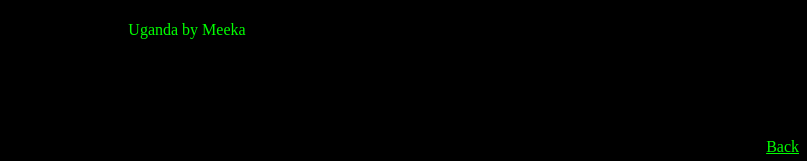
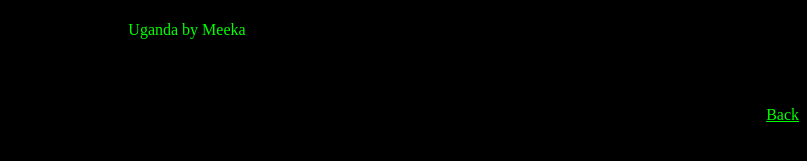
Before and after one commit to LunarTiger/AltspaceVR, a Jekyll site: the page teleportHub/index.html, which Jekyll copies as it is, in a window 1280 px wide. Shown: the part 741-902 px from the top of the page, without its empty margins (473-1280 px from the left). Built offline with Jekyll 4.4.1, drawn with Linux system fonts in a browser that asks for light colours.

Commit message:
Update index.html

```diff
--- a/teleportHub/index.html
+++ b/teleportHub/index.html
@@ -44,7 +44,7 @@
 		</ul>
 	</body>
 	<footer>
-		<br><br><br><br>
+		<hr style="height:30px; visibility:hidden;" />
 		<a href="https://lunartiger.github.io/AltspaceVR">Back</a>
 	</footer>
 </html>
```
